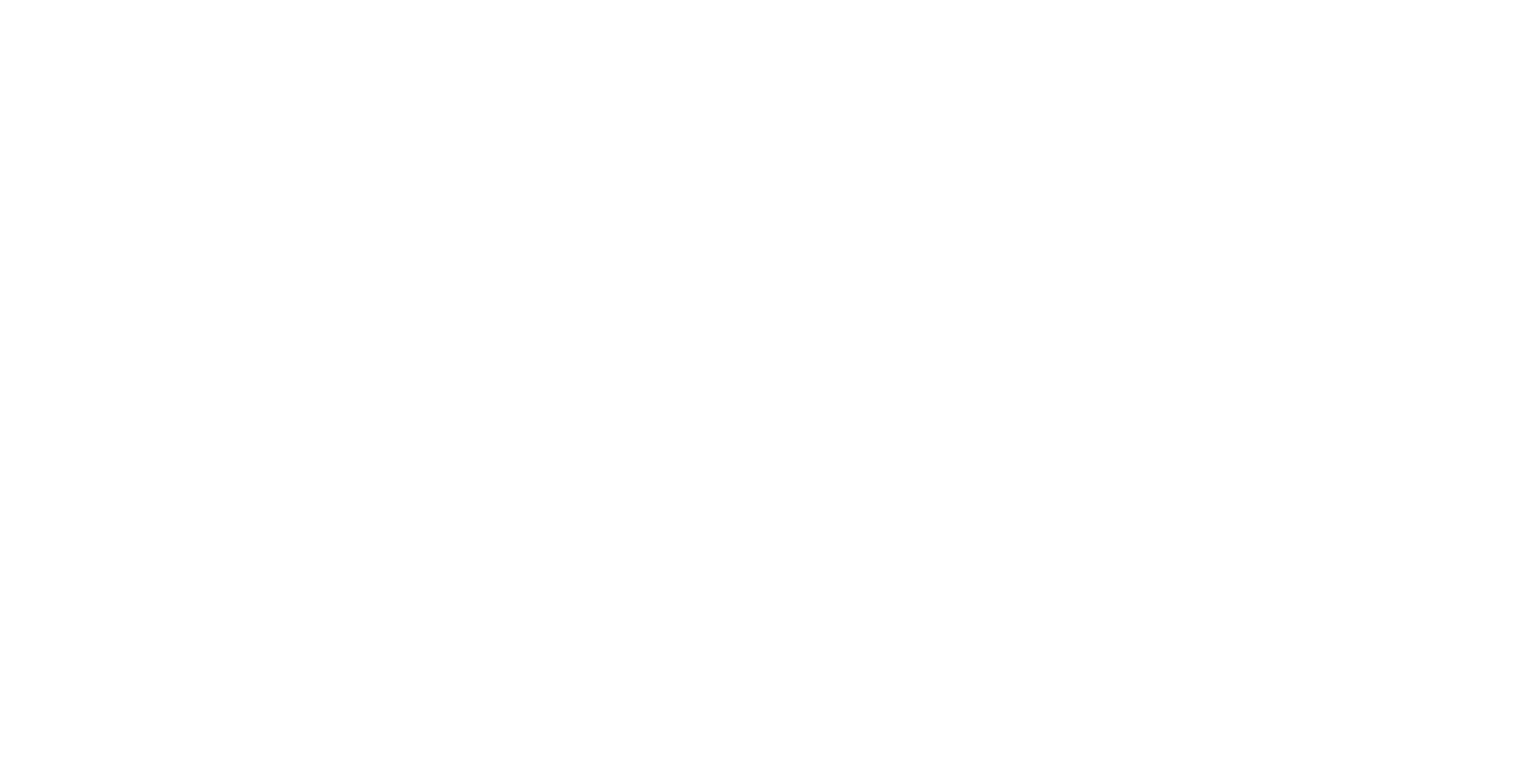
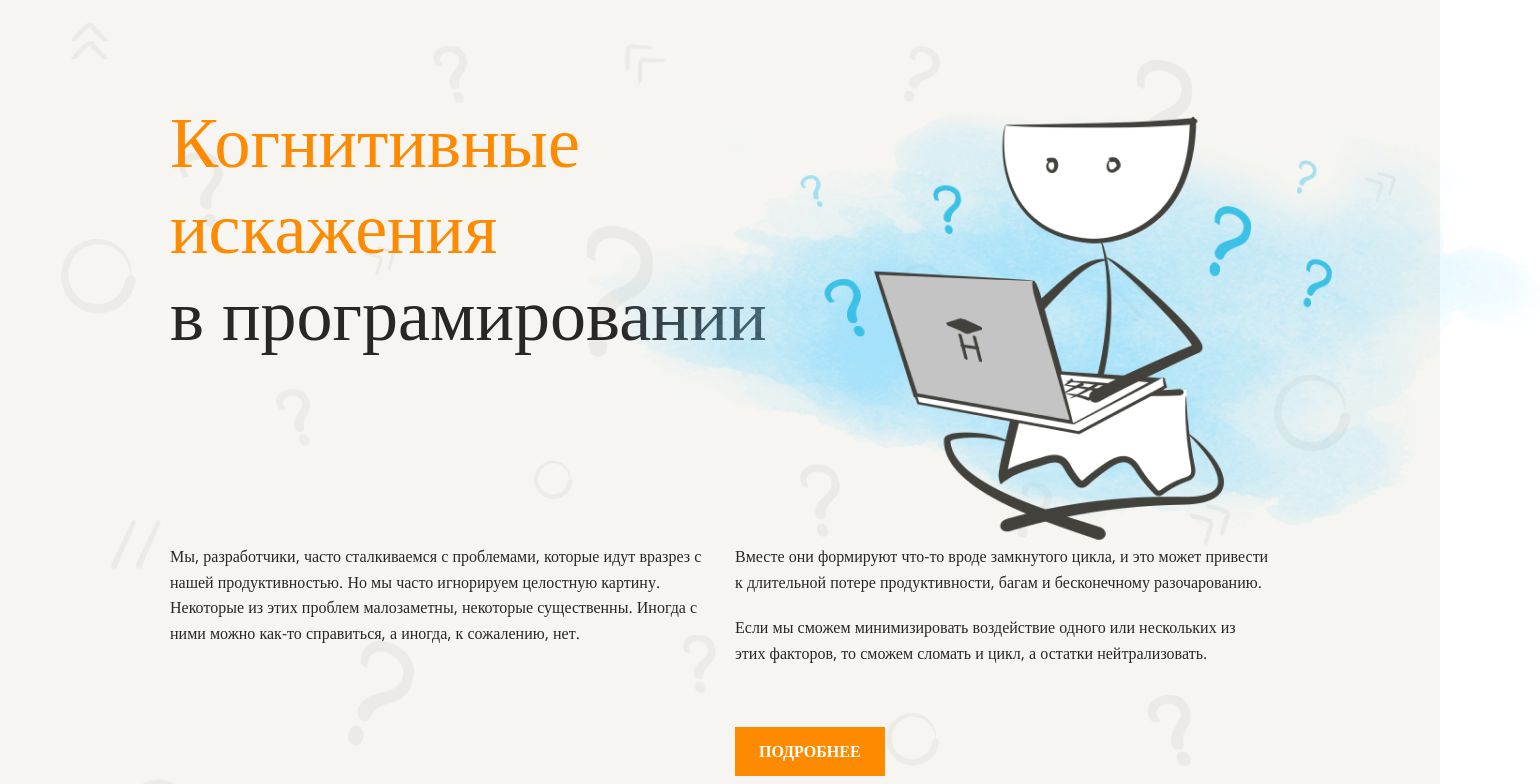
Before and after one commit to Ll1235/layout-designer-project-58, a website: page src/index.html in a window 1280 px wide. Shown: the top 784 px of the page, 1540 px wide, since content can reach past the window. Drawn offline with nearby package versions, Linux system fonts and the light colour scheme; a web font is replaced by a local one.

Commit message:
make header

```diff
--- a/src/index.html
+++ b/src/index.html
@@ -1,19 +1,61 @@
 <!DOCTYPE html>
 <html lang="en">
+
 <head>
     <meta charset="UTF-8">
     <meta name="viewport" content="width=device-width, initial-scale=1.0">
-    <link href="https://fonts.googleapis.com/css2?family=Open+Sans:ital,wdth@0,75..100;1,75..100&family=Roboto:ital,wght@0,100;0,300;0,400;0,500;0,700;0,900;1,100;1,300;1,400;1,500;1,700;1,900&display=swap" rel="stylesheet">
+    <link
+        href="https://fonts.googleapis.com/css2?family=Open+Sans:ital,wdth@0,75..100;1,75..100&family=Roboto:ital,wght@0,100;0,300;0,400;0,500;0,700;0,900;1,100;1,300;1,400;1,500;1,700;1,900&display=swap"
+        rel="stylesheet">
     <link rel="preconnect" href="https://fonts.googleapis.com">
     <link rel="preconnect" href="https://fonts.gstatic.com" crossorigin>
-    <link href="https://fonts.googleapis.com/css2?family=Neucha&family=Open+Sans:ital,wdth@0,75..100;1,75..100&family=Roboto&display=swap" rel="stylesheet">
+    <link
+        href="https://fonts.googleapis.com/css2?family=Neucha&family=Open+Sans:ital,wdth@0,75..100;1,75..100&family=Roboto&display=swap"
+        rel="stylesheet">
 
     <link rel="stylesheet" href="styles/style.css">
     <title>Когнитивные Искажения user-7bc5b43931c5d868</title>
 </head>
+
 <body>
     <header>
         <div class="container">
+            <h1 class="heading-orange">
+                Когнитивные <br>
+                искажения <br>
+                <span class="heading-second-dark">в програмировании</span>
+            </h1>
+
+            <img class="header-images" src="images/imgheader.png" alt="изображение">
+
+            <div class="header__text-block">
+                <div class="header__text-block-one">
+
+                    <p>Мы, разработчики, часто сталкиваемся
+                        с проблемами, которые идут вразрез с нашей продуктивностью.
+                        Но мы часто игнорируем целостную картину. Некоторые из этих
+                        проблем малозаметны, некоторые существенны. Иногда с ними можно
+                        как-то справиться, а иногда, к сожалению, нет.
+                    </p>
+
+                </div>
+
+                <div class="header__text-block-two">
+                    <p>
+                        Вместе они формируют что-то вроде замкнутого цикла,
+                        и это может привести к длительной потере продуктивности,
+                        багам и бесконечному разочарованию.
+                    </p>
+
+                    <p>
+                        Если мы сможем минимизировать воздействие одного
+                        или нескольких из этих факторов, то сможем сломать
+                        и цикл, а остатки нейтрализовать.
+                    </p>
+
+                    <a class="header-link" href="#">подробнее</a>
+                </div>
+            </div>
 
         </div>
     </header>
@@ -30,4 +72,5 @@
         </div>
     </footer>
 </body>
+
 </html>
--- a/src/styles/style.css
+++ b/src/styles/style.css
@@ -25,6 +25,11 @@ body {
   color: #2A2626;
 }
 
+a {
+  text-decoration: none;
+  color: inherit;
+}
+
 h1, h2, h3 {
   line-height: 1.2em;
   font-family: "Neucha", serif;
@@ -45,8 +50,76 @@ h3 {
 }
 
 .container {
-  margin-top: 100px;
-  margin-bottom: 100px;
-  max-width: 1100px;
+  position: relative;
+  height: 100%;
+  width: 1100px;
+  margin: 0 auto;
+  padding-top: 100px;
+  padding-bottom: 100px;
+}
+
+header {
+  position: relative;
+  height: 914px;
+  background: rgba(245, 244, 240, 0.9);
+  width: 1440px;
   margin: 0 auto;
 }
+
+header::before {
+  content: "";
+  position: absolute;
+  background-image: url(../images/bgheader.png);
+  background-repeat: no-repeat;
+  background-size: cover;
+  left: 0;
+  right: 0;
+  top: 0;
+  bottom: 0;
+}
+
+.heading-orange {
+  color: var(--color-main);
+}
+
+.heading-second-dark{
+  color: var(--color-second-dark);
+}
+
+.header-images {
+  position: absolute;
+  height: 525px;
+  top: 55px;
+  right: -270px;
+  max-width: 100%;
+}
+
+.header__text-block {
+  margin-top: 185px;
+  display: flex;
+}
+
+.header__text-block-one {
+  width: 50%;
+  margin-right: 15px;
+}
+
+.header__text-block-two {
+  width: 50%;
+  margin-left: 15px;
+}
+
+.header__text-block-two p {
+  margin-bottom: 20px;
+}
+
+.header-link {
+  margin-top: 40px;
+  display: inline-block;
+  text-transform: uppercase;
+  color: var(--color-white);
+  padding: 12px 24px;
+  font-weight: 700;
+  font-family: "Open Sans", serif;
+  background: var(--color-main);
+}
```
Also changed, not shown: src/images/bgheader.png (added), src/images/imgheader.png (added).
